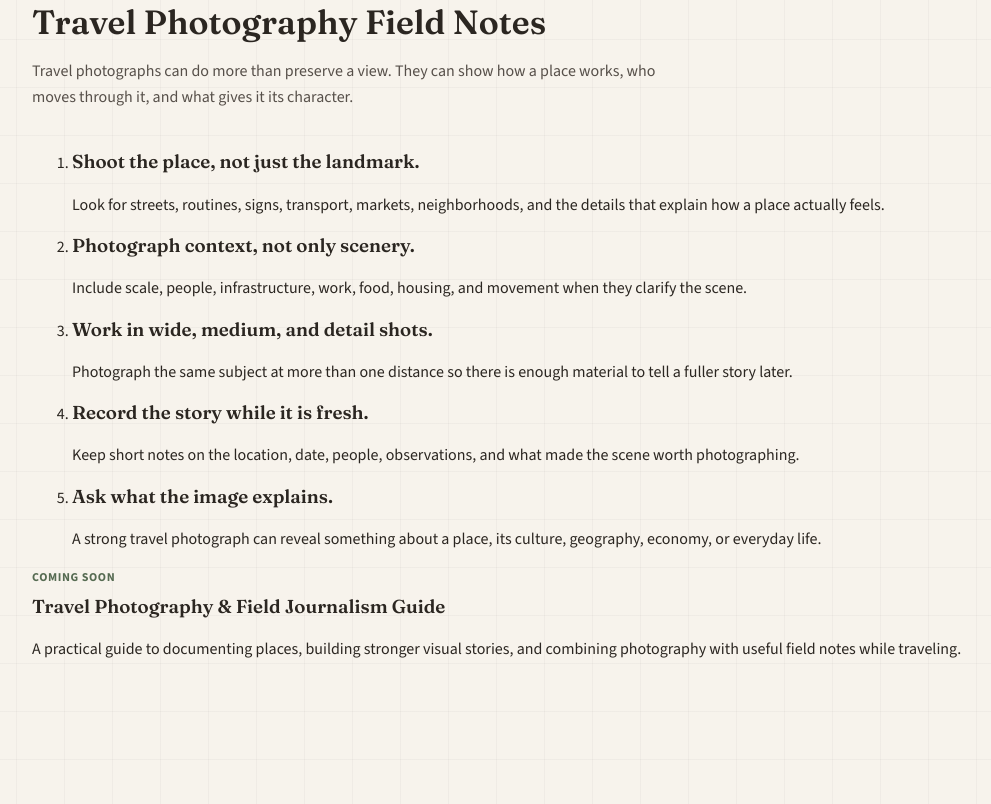
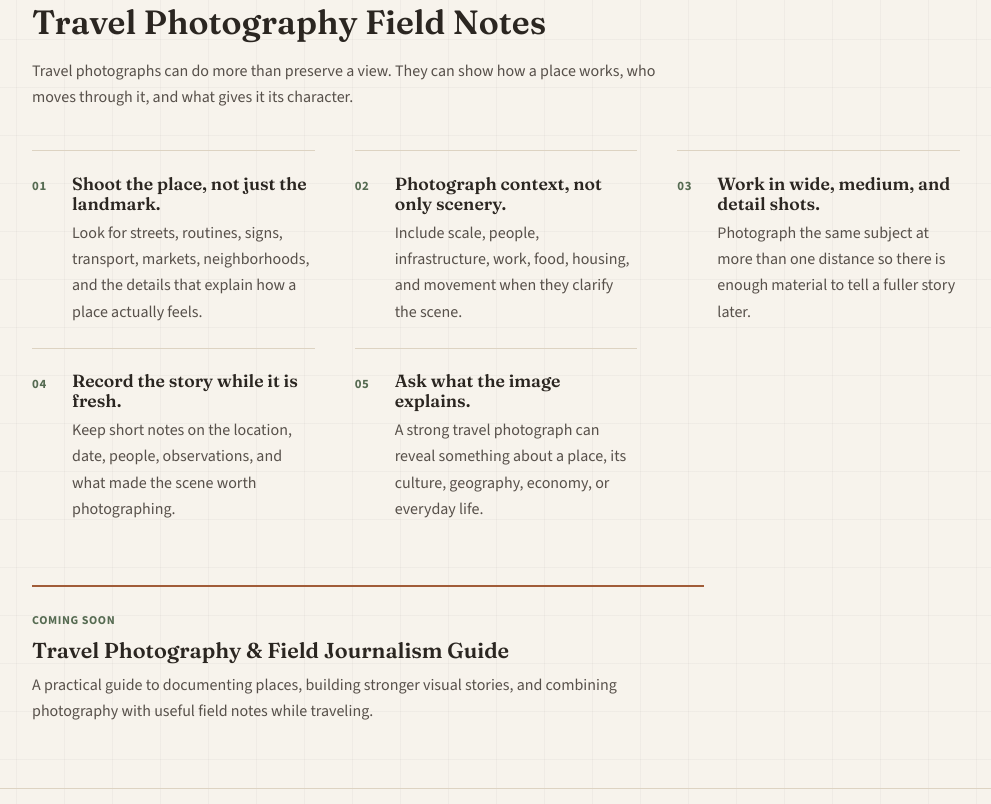
Before and after one commit to bentley-michael/nate-michaels, a plain HTML site: page index.html in a window 1280 px wide. Shown: the part 2697-3501 px from the top of the page, without its empty margins (32-1023 px from the left). Drawn offline with nearby package versions, Linux system fonts and the light colour scheme.

```diff
--- a/assets/css/style.css
+++ b/assets/css/style.css
@@ -399,6 +399,69 @@
   margin: 0;
 }
 
+/* ---------- Travel Photography Field Notes ---------- */
+
+.photography-notes {
+  border-bottom: 1px solid var(--color-rule);
+}
+
+.field-tips {
+  counter-reset: field-tip;
+  display: grid;
+  grid-template-columns: repeat(auto-fit, minmax(17rem, 1fr));
+  gap: 0 2.5rem;
+  max-width: 58rem;
+  margin: 0;
+  padding: 0;
+  list-style: none;
+}
+
+.field-tips li {
+  counter-increment: field-tip;
+  position: relative;
+  padding: 1.4rem 0 1.4rem 2.5rem;
+  border-top: 1px solid var(--color-rule);
+}
+
+.field-tips li::before {
+  content: "0" counter(field-tip);
+  position: absolute;
+  left: 0;
+  top: 1.5rem;
+  color: var(--color-moss);
+  font-size: 0.8rem;
+  font-weight: 700;
+  letter-spacing: 0.05em;
+}
+
+.field-tips h3 {
+  font-size: 1.1rem;
+  margin-bottom: 0.35rem;
+}
+
+.field-tips p {
+  color: var(--color-ink-soft);
+  margin: 0;
+}
+
+.guide-preview {
+  max-width: 42rem;
+  margin-top: 2.5rem;
+  padding-top: 1.5rem;
+  border-top: 2px solid var(--color-accent);
+}
+
+.guide-preview h3 {
+  font-size: 1.35rem;
+  margin-bottom: 0.5rem;
+}
+
+.guide-preview p:last-child {
+  color: var(--color-ink-soft);
+  max-width: 38rem;
+  margin: 0;
+}
+
 /* ---------- Products ---------- */
 
 .compare {
```
Also changed, not shown: assets/images/Photography and Content/DSC_0032.JPG (added), assets/images/Photography and Content/DSC_0133.JPG (added), assets/images/Photography and Content/DSC_0474.JPG (added), assets/images/Photography and Content/DSC_0671.JPG (added), 1 other file.
